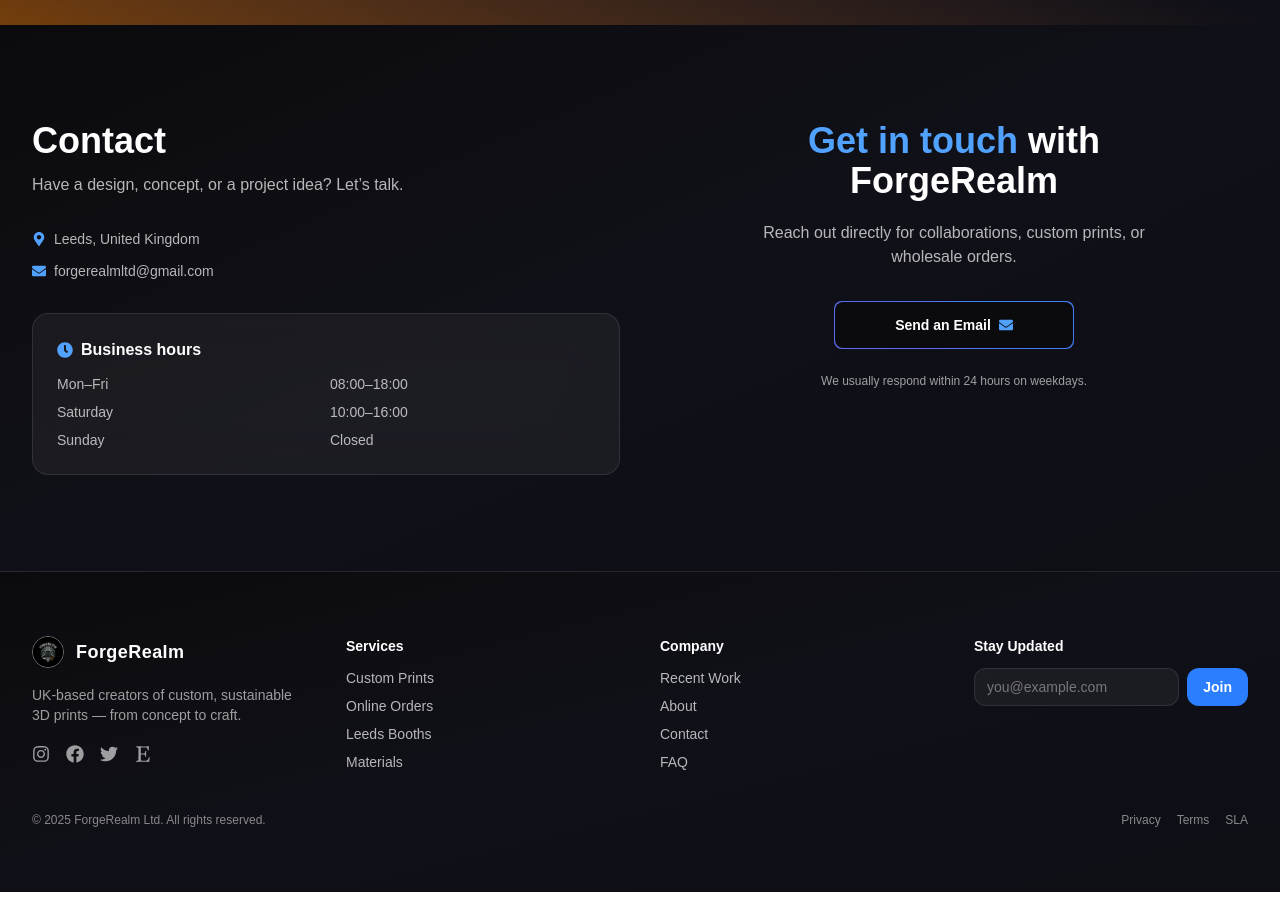
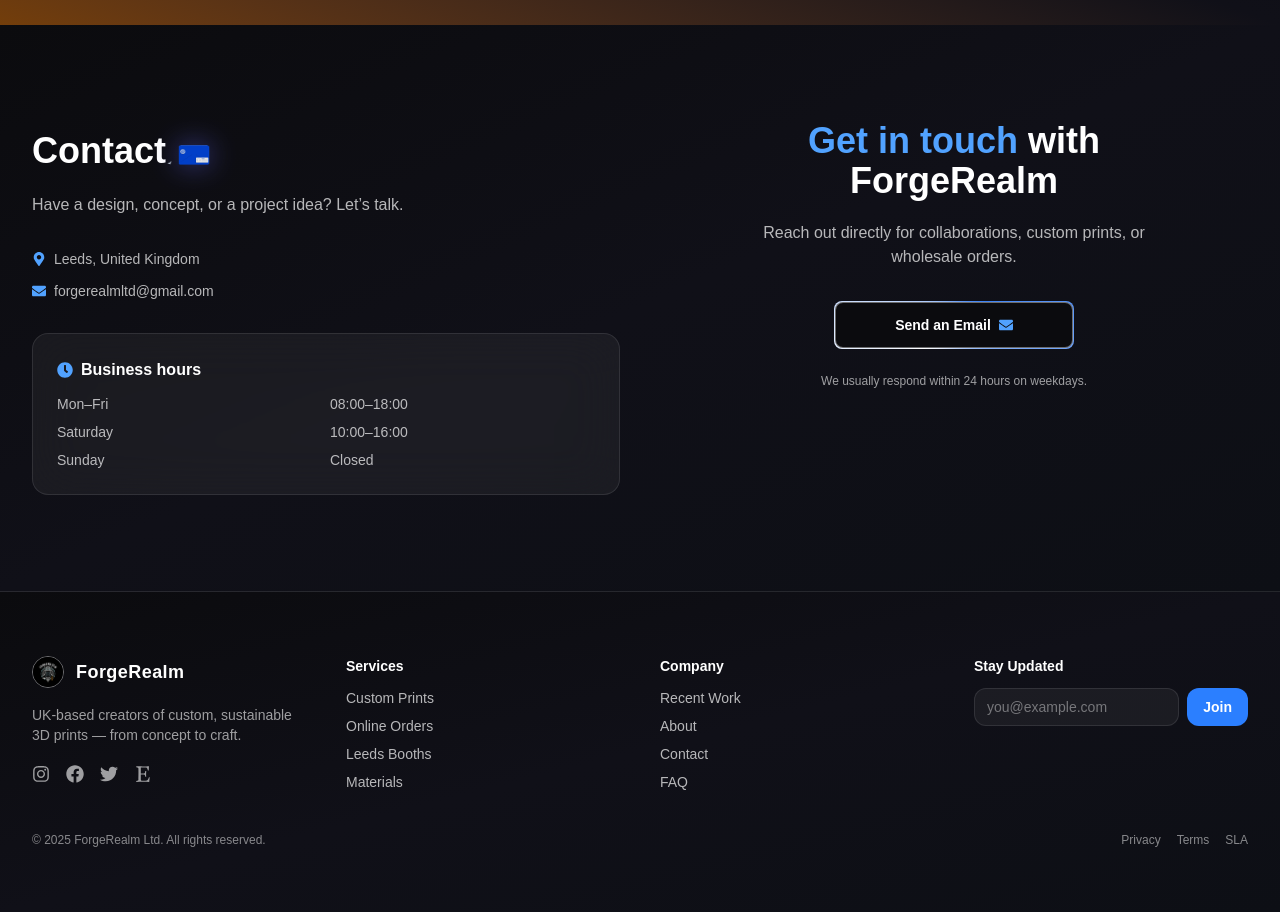
Before and after one commit to tobiy105/forgerealm, a Next.js app: page / in a window 1280 px wide. Shown: the part 5000-5912 px from the top of the page. Built offline with nearby package versions, Linux system fonts and the light colour scheme.

Commit message:
contact gif

```diff
--- a/src/components/Contact.tsx
+++ b/src/components/Contact.tsx
@@ -1,6 +1,7 @@
 "use client";
 
-import { FaEnvelope, FaMapMarkerAlt, FaPhoneAlt, FaClock } from "react-icons/fa";
+import Image from "next/image";
+import { FaEnvelope, FaMapMarkerAlt, FaClock } from "react-icons/fa";
 
 export default function Contact() {
   return (
@@ -19,9 +20,23 @@ export default function Contact() {
         <div className="grid lg:grid-cols-2 gap-10 items-start">
           {/* Contact Info */}
           <div>
-            <h2 className="font-display text-3xl sm:text-4xl font-extrabold text-white">
-              Contact
-            </h2>
+            {/* Header with floating GIF */}
+            <div className="flex items-center">
+              <h2 className="font-display text-3xl sm:text-4xl font-extrabold text-white">
+                Contact
+              </h2>
+              <div className="relative animate-float flex-shrink-0 mt-1 sm:mt-1">
+                <Image
+                  src="/contact.gif"
+                  alt="Contact Animation"
+                  width={56}
+                  height={56}
+                  className="w-10 sm:w-14 h-auto opacity-90 drop-shadow-[0_0_14px_rgba(99,102,241,0.6)]"
+                  priority
+                />
+              </div>
+            </div>
+
             <p className="mt-3 text-white/70">
               Have a design, concept, or a project idea? Let’s talk.
             </p>
@@ -35,10 +50,6 @@ export default function Contact() {
                 <FaEnvelope className="text-blue-400" />
                 <span>forgerealmltd@gmail.com</span>
               </div>
-              {/* <div className="flex items-center gap-2">
-                <FaPhoneAlt className="text-blue-400" />
-                <span>+44 (0)11 111111</span>
-              </div> */}
             </div>
 
             <div className="mt-8 rounded-2xl border border-white/10 bg-white/5 p-6 backdrop-blur-xl hover:bg-white/10 hover:border-blue-400 transition">
@@ -68,10 +79,10 @@ export default function Contact() {
 
             <a href="mailto:forgerealmltd@gmail.com">
               <button className="relative inline-flex h-12 w-60 overflow-hidden rounded-lg p-[1px] focus:outline-none group">
-                {/* Animated border gradient */}
-                <span className="absolute inset-[-1000%] animate-[spin_2s_linear_infinite] bg-[conic-gradient(from_90deg_at_50%_50%,#6366f1_0%,#3b82f6_50%,#6366f1_100%)]" />
+                {/* Animated glowing ring */}
+                <span className="absolute inset-[-1000%] animate-[spin_2s_linear_infinite] bg-[conic-gradient(from_90deg_at_50%_50%,#ffffff_0%,#3b82f6_50%,#ffffff_100%)]" />
                 {/* Inner button */}
-                <span className="inline-flex h-full w-full items-center justify-center rounded-lg bg-[#0b0b0e] px-7 text-sm font-semibold text-white backdrop-blur-3xl transition group-hover:bg-[#101018] gap-2">
+                <span className="inline-flex h-full w-full items-center justify-center rounded-lg bg-[#0b0b0e] px-7 text-sm font-semibold text-white backdrop-blur-3xl transition group-hover:bg-[#101018] gap-2 border border-white/40">
                   Send an Email
                   <FaEnvelope className="text-blue-400" />
                 </span>
```
